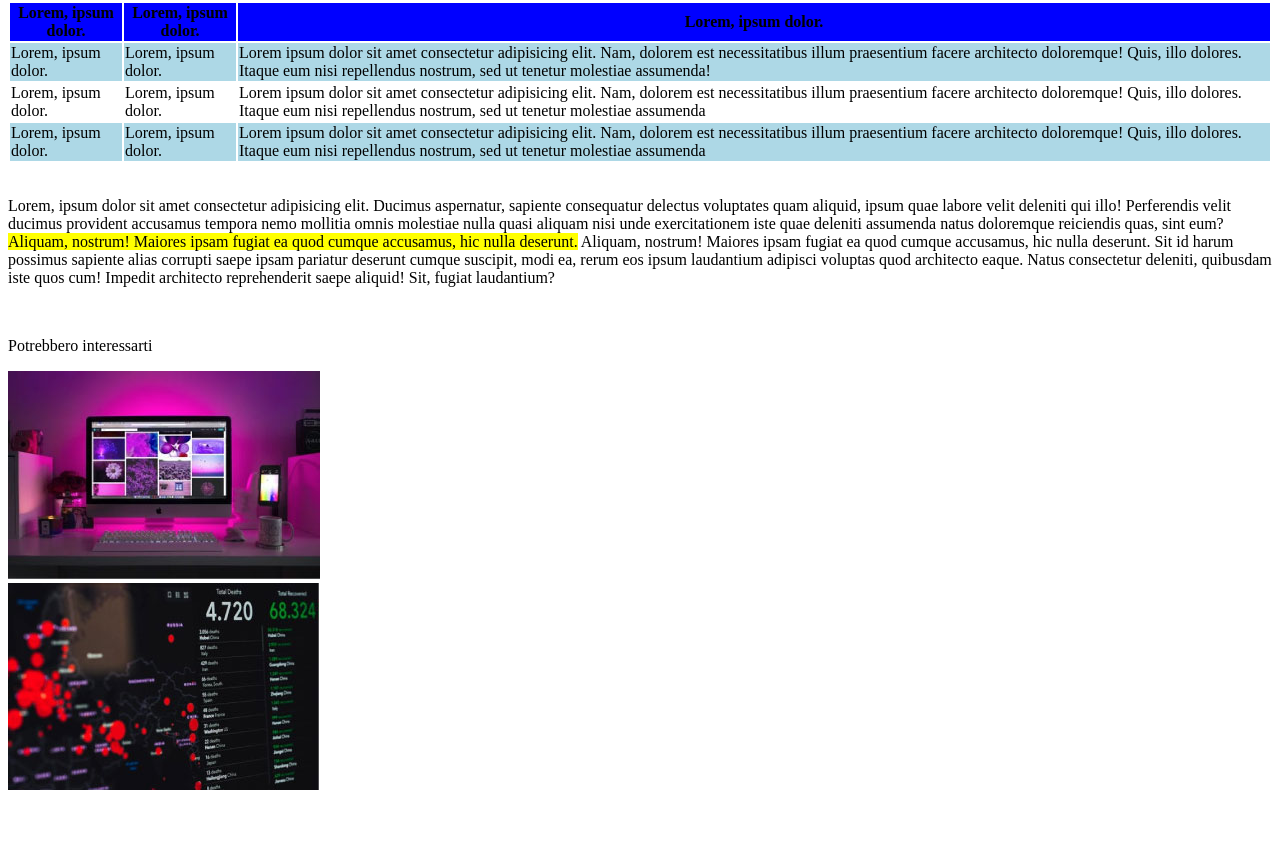
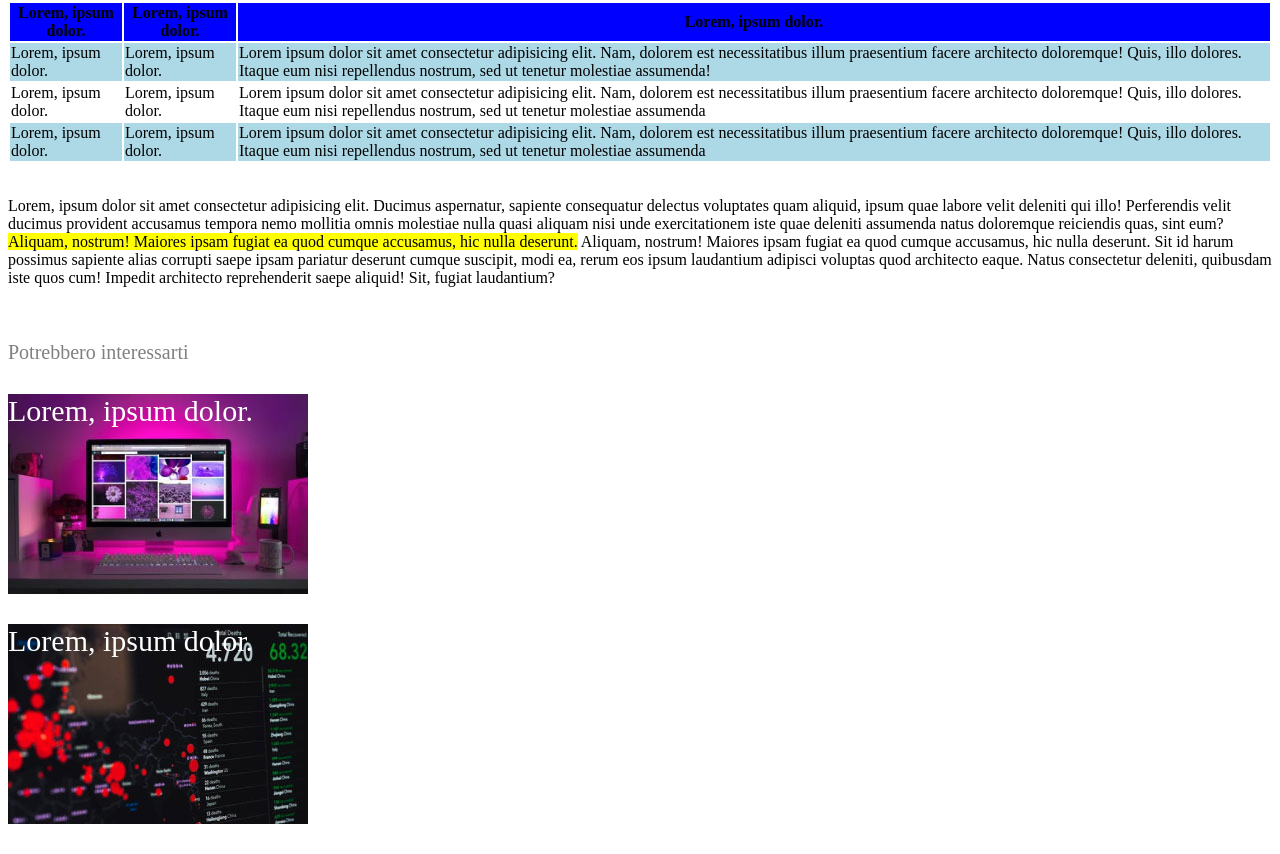
Before and after one commit to fabiopiro/html-css-booleaner, a plain HTML site: page index.html in a window 1280 px wide. Shown: the part 1094-1948 px from the top of the page. Before the commit the page ends 1896 px from the top, so only its background shows below. Drawn offline with Linux system fonts and the light colour scheme; files whose address does not match are found by name.

Commit message:
pubblicità

```diff
--- a/css/style.css
+++ b/css/style.css
@@ -21,3 +21,25 @@ thead {
 .riga-colorata {
     background-color: lightblue;
 }
+
+/* Pubblicità */
+#pubscritta {
+    color: grey;
+    font-size: 20px;
+}
+
+.pubuno {
+    background-image: url(file:///C:/classe34/html-css-booleaner/img/monitor.jpg);
+    width: 300px;
+    height: 200px;
+    font-size: 30px;
+    color: white;
+}
+
+.pubdue {
+    background-image: url(file:///C:/classe34/html-css-booleaner/img/graph.jpg);
+    width: 300px;
+    height: 200px;
+    font-size: 30px;
+    color: white;
+}
--- a/index.html
+++ b/index.html
@@ -89,13 +89,11 @@
         <!-- FOOTER -->
         <footer>
             <!-- Pubblicità -->
-            <p>Potrebbero interessarti</p>
-            <img src="img/monitor.jpg" alt="foto monitor">
-            <br>
-            <img src="img/graph.jpg" alt="grafico">
+            <p id="pubscritta">Potrebbero interessarti</p>
+            <p class="pubuno">Lorem, ipsum dolor.</p>
+            <p class="pubdue">Lorem, ipsum dolor.</p>
             <!-- /pubblicità -->
         </footer>
         <!-- /FOOTER -->
-
     </body>
 </html>
```
